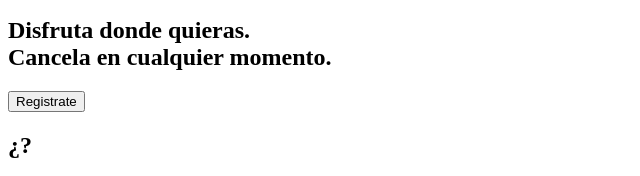
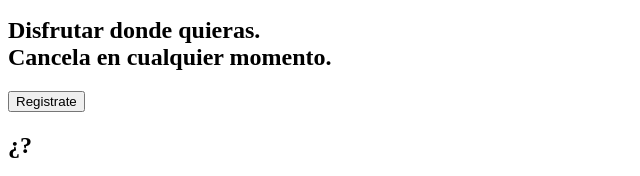
Before and after one commit to SilvioAlfredo/viajesCodogroup14, a plain HTML site: page index.html in a window 1280 px wide. Shown: the part 216-392 px from the top of the page, 0-640 px from the left. Drawn offline with Linux system fonts and the light colour scheme.

Commit message:
cambio de prueba

```diff
--- a/index.html
+++ b/index.html
@@ -27,7 +27,7 @@
     <main class="main">
       <section class="mainUno">
         <h1 class="tituloPrincipal">...<br>...</h1>
-        <h2 class="subtituloPrincipal">Disfruta donde quieras. <br> Cancela en cualquier momento.</h2>
+        <h2 class="subtituloPrincipal">Disfrutar donde quieras. <br> Cancela en cualquier momento.</h2>
         <button class="botonRegistrarse">Registrate</button>
       </section>
       <section class="">
```
